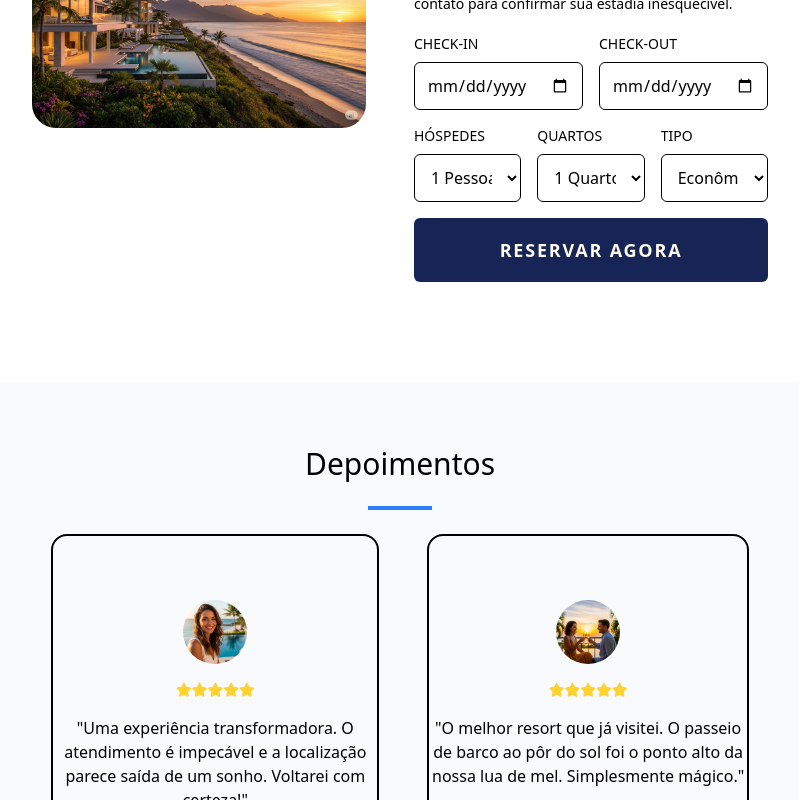
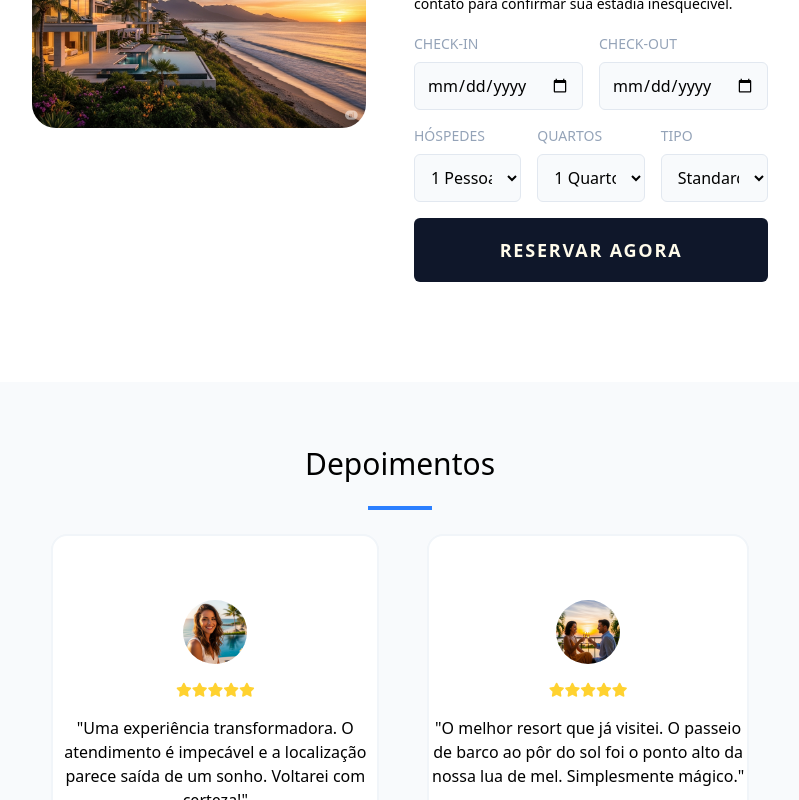
Before and after one commit to julianarocumback/aqua, a React (Vite) app: page / in a window 1280 px wide. Shown: the part 3400-4200 px from the top of the page, without its empty margins (240-1039 px from the left). Built offline with nearby package versions, Linux system fonts and the light colour scheme.

Commit message:
Arrumando depoimentos

```diff
--- a/src/components/reserve/Reserve.jsx
+++ b/src/components/reserve/Reserve.jsx
@@ -8,18 +8,18 @@ export default function Reserve() {
                     <img className='rounded-3xl w-full' src={ImagemReserva} alt=""/>
                 </div>
                 <div className='pt-12 lg:pt-0 flex flex-col gap-8 lg:gap-5 lg:justify-between'>
-                    <h2 className='text-4xl'>Faça já sua reserva!</h2>
+                    <h2 className='text-4xl '>Faça já sua reserva!</h2>
                     <p className='text-sm'>Garanta seu lugar neste santuário de paz. Preencha os detalhes abaixo e nossa equipe entrará em contato para confirmar sua estadia inesquecível.</p>
                     <div className='flex flex-col gap-4  lg:h-full lg:justify-between'>
 
                         <div className=' flex flex-col lg:flex-row justify-baseline gap-4 w-full'>
                             <div className='flex flex-col gap-2 w-full'>
-                                <span className='font-medium text-sm'>CHECK-IN</span>
-                                <input className='border-1 font-medium rounded-md h-12 w-full px-3' type="date"/>
+                                <span className='font-medium text-sm text-[#94a3b8]'>CHECK-IN</span>
+                                <input className='border-1 font-medium rounded-md h-12 w-full px-3 bg-[#f8fafc] border-[#e2e8f0]' type="date"/>
                             </div>
                             <div className='flex flex-col gap-2 w-full'>
-                                <span className='font-medium text-sm'>CHECK-OUT</span>
-                                <input className='border-1 font-medium rounded-md h-12 w-full px-3' type="date"/>
+                                <span className='font-medium text-sm text-[#94a3b8]'>CHECK-OUT</span>
+                                <input className='border-1 font-medium rounded-md h-12 w-full px-3 bg-[#f8fafc] border-[#e2e8f0]' type="date"/>
                             </div>
 
 
@@ -27,8 +27,8 @@ export default function Reserve() {
 
                         <div className='flex flex-col lg:flex-row gap-4'>
                             <div className='flex flex-col gap-2 w-full'>
-                                <span className='font-medium text-sm'>HÓSPEDES</span>
-                                <select className='border-1 font-medium rounded-md h-12 w-full px-3'>
+                                <span className='font-medium text-sm text-[#94a3b8]'>HÓSPEDES</span>
+                                <select className='border-1 font-medium rounded-md h-12 w-full px-3 bg-[#f8fafc] border-[#e2e8f0]'>
                                     <option value="">1 Pessoa</option>
                                     <option value="">2 Pessoas</option>
                                     <option value="">3 Pessoas</option>
@@ -36,18 +36,18 @@ export default function Reserve() {
                                 </select>
                             </div>
                             <div className='flex flex-col gap-2 w-full'>
-                                <span className='font-medium text-sm'>QUARTOS</span>
-                                <select className='border-1 font-medium rounded-md h-12 w-full px-3'>
+                                <span className='font-medium text-sm text-[#94a3b8]'>QUARTOS</span>
+                                <select className='border-1 font-medium rounded-md h-12 w-full px-3 bg-[#f8fafc] border-[#e2e8f0]'>
                                     <option value="">1 Quarto</option>
                                     <option value="">2 Quartos</option>
                                     <option value="">Suíte Master</option>
                                 </select>
                             </div>
                             <div className='flex flex-col gap-2 w-full'>
-                                <span className='font-medium text-sm'>TIPO</span>
-                                <select className='border-1 font-medium rounded-md h-12 w-full px-3'>
+                                <span className='font-medium text-sm text-[#94a3b8]'>TIPO</span>
+                                <select className='border-1 font-medium rounded-md h-12 w-full px-3 bg-[#f8fafc] border-[#e2e8f0]'>
                                     <option value="">Econômico</option>
-                                    <option value="">Standard</option>
+                                    <option selected value="">Standard</option>
                                     <option value="">Luxo</option>
                                 </select>
                             </div>
@@ -55,7 +55,7 @@ export default function Reserve() {
 
 
                         </div>
-                        <button className='bg-blue-950 text-amber-50 h-16 w-full rounded-md text-lg font-bold tracking-widest'> RESERVAR AGORA</button>
+                        <button className='bg-[#0f172a] text-amber-50 h-16 w-full rounded-md text-lg font-bold tracking-widest cursor-pointer hover:bg-[#0891b2] transition-all transition-duration-150 transition-timing-function-ease-in-out'> RESERVAR AGORA</button>
                     </div>
                 </div>
 
--- a/src/components/testimony/Testimony.jsx
+++ b/src/components/testimony/Testimony.jsx
@@ -9,7 +9,7 @@ export default function Testimony() {
                 <div className="h-1 w-16 bg-blue-500"></div>
 
                 <div className="flex flex-col gap-8 lg:flex-row lg:gap-12">
-                    <div className='border-2 flex flex-col items-center text-center rounded-2xl py-16 gap-4'>
+                    <div className='border-2 flex flex-col items-center text-center rounded-2xl py-16 gap-4 bg-white shadow-2xs border-[#f1f5f9]'>
                         <div className='h-16 w-16 rounded-full overflow-hidden'>
                             <img className='' src={Mariana} alt="" />
                         </div>
@@ -28,7 +28,7 @@ export default function Testimony() {
                         </div>
                     </div>
 
-                    <div className='border-2 flex flex-col items-center text-center rounded-2xl py-16 gap-4'>
+                    <div className='border-2 flex flex-col items-center text-center rounded-2xl py-16 gap-4 bg-white  shadow-2xs border-[#f1f5f9]'>
                         <div className='h-16 w-16 rounded-full overflow-hidden'>
                             <img className='' src={Ricardo} alt="" />
                         </div>
```
